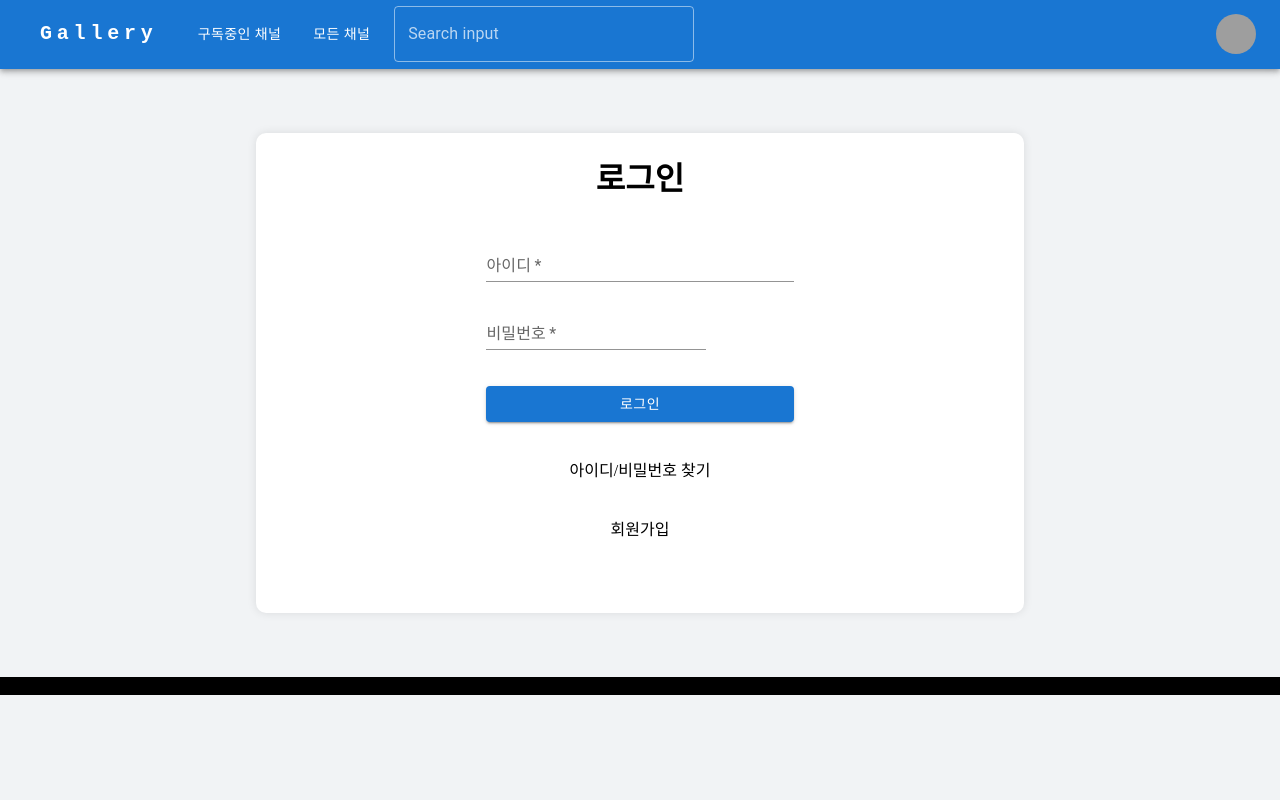
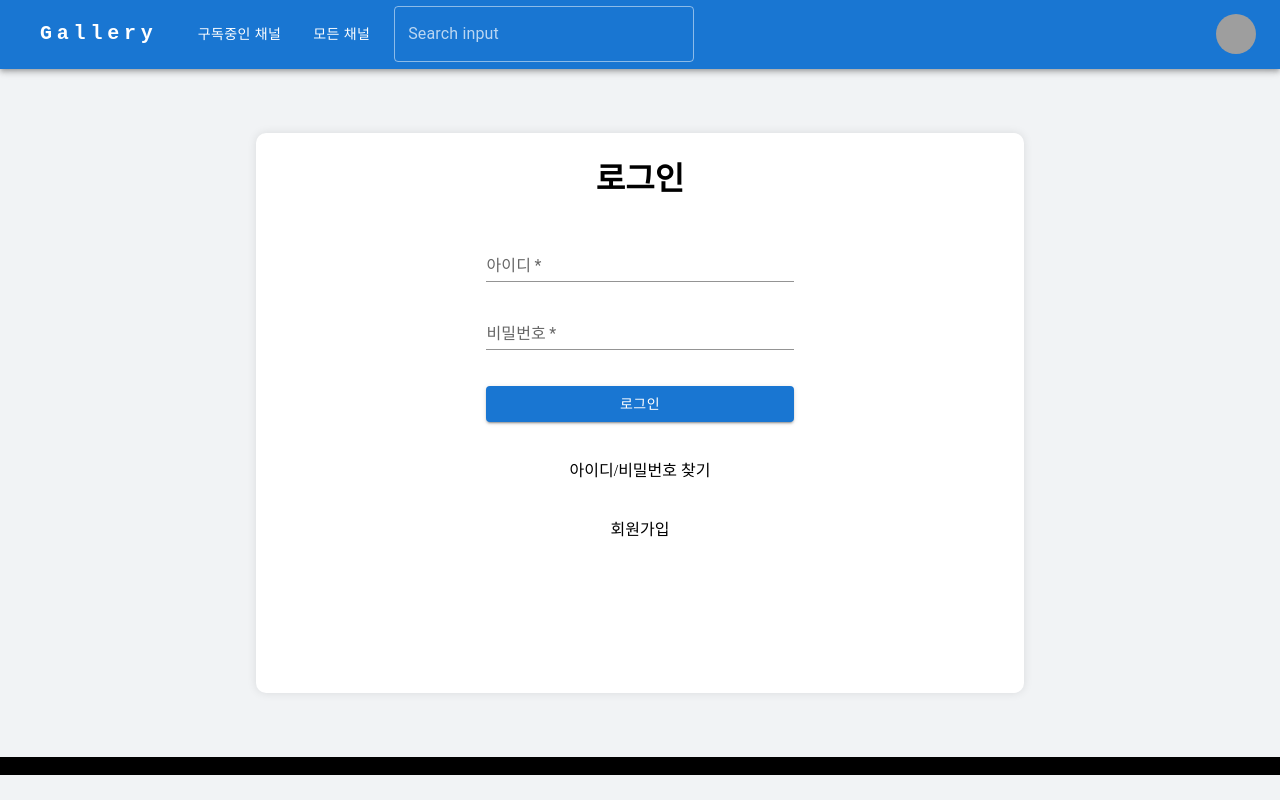
Before and after one commit to sunjom/-, a Next.js app: page /Login in a window 1280 px wide. Built offline with nearby package versions, Linux system fonts and the light colour scheme; grey boxes are pictures that could not be loaded; some icons are missing.

Commit message:
[FE] feat : 로그인 API 구현 완료 , 이후 로그인 유지 방법 구현 생각

```diff
--- a/src/app/Login/page.jsx
+++ b/src/app/Login/page.jsx
@@ -1,69 +1,12 @@
 'use client'
 
 import { BorderWrapper, InputWrapper, LoginWrapper } from "@/component/Login/Css/LoginComponentCss";
+import LoginForm from "@/component/Login/LoginForm";
 import { Box, Button, TextField } from "@mui/material";
 import { useRouter } from "next/navigation";
 import { useState } from "react";
 export default function Login() {
-    const [id,setId] = useState('');
-    const [idError,setIdError] = useState(false);
-    const [password,setPassword] = useState('');
-    const [passwordError,setPasswordError] = useState(false);
-    const [isLoading,setIsLoading] = useState(false);
-    const [error,setError] = useState('');
     const navigate = useRouter();
-
-    const handleIdChange = (e) =>{
-        setId(e.target.value);
-        if(e.target.validity.valid){
-            setIdError(false);
-        }else{
-            setIdError(true);
-        }
-    }
-
-    const handlePasswordChange = (e) =>{
-        setPassword(e.target.value);
-        if(e.target.validity.valid){
-            setPasswordError(false);
-        }else{
-            setPasswordError(true);
-        }
-    }
-    const handleLogin = async (e) =>{
-        e.preventDefault();
-        setIsLoading(true);
-        const form = e.target;
-
-        if(!form.checkValidity()){
-            form.reportValidity();
-            return;
-        }
-
-        const formData = new FormData(form);
-
-        const user = {
-            id:formData.get('id'),
-            password:formData.get('password'),
-        }
-
-        const res = await fetch('/api/Login',{
-            method:'POST',
-            body:JSON.stringify(user),
-            headers:{
-                'Content-Type':'application/json',
-            },
-        });
-
-        const data = await res.json();
-
-        if(res.ok){
-            navigate.push('/');
-        }else{
-            setError(data.message);
-            setIsLoading(false);
-        }
-    }
 
     const handleSignUp = () => {
         navigate.push('/SignUp');
@@ -73,34 +16,7 @@ export default function Login() {
         <LoginWrapper>
             <BorderWrapper>
                 <h2>로그인</h2>
-                <InputWrapper>
-                    <Box
-                        component="form"
-                        noValidate
-                        autoComplete="off"
-                        onSubmit={handleLogin}
-                        >
-                        <TextField
-                            required
-                            value={id}
-                            name="id"
-                            label="아이디"
-                            variant="standard"
-                            onChange={handleIdChange}
-                            />
-                        <div>
-                            <TextField
-                                required
-                                value={password}
-                                name="password"
-                                label="비밀번호"
-                                variant="standard"
-                                onChange={handlePasswordChange} />
-                            <p>{error}</p>
-                        </div>
-                    </Box>
-                    <Button variant="contained">로그인</Button>
-                </InputWrapper>
+                <LoginForm />
                 <p>아이디/비밀번호 찾기</p>
                 <p onClick={handleSignUp}>회원가입</p>
             </BorderWrapper>
--- a/src/app/api/Login/route.js
+++ b/src/app/api/Login/route.js
@@ -5,8 +5,7 @@ export async function POST(req){
     try{
         const {id,password} = await req.json();
 
-        const result = LoginUser({id,password});
-
+        const result = await LoginUser({id,password});
         if(result.message){
             return NextResponse.json({message:result.message}, {status:400});
         }
--- a/src/component/Login/Css/LoginComponentCss.jsx
+++ b/src/component/Login/Css/LoginComponentCss.jsx
@@ -5,7 +5,7 @@ import { Box } from "@mui/material";
 
 export const LoginWrapper = styled.div`
     width:100%;
-    height:60%;
+    height:70%;
     display:flex;
     justify-content:center;
     align-items: center;
@@ -46,19 +46,31 @@ export const InputWrapper = styled.div`
     align-items: center;
     gap: 20px;
 
+    & > form > div{
+        width: 40%;
+    }
+
+    & > form > div > div{
+        width: 100%;
+    }
+`
+
+export const FormWrapper = styled(Box)`
+    width: 100%;
+    display: flex;
+    flex-direction: column;
+    align-items: center;
+    gap: 20px;
+
     & > button{
         width: 40%;
     }
 
-    & > form{
-        width : 100%;
-        display: flex;
-        flex-direction: column;
-        align-items: center;
-        gap: 20px;
+    & > div{
+        width: 40%;
     }
 
-    & > form > div{
-        width: 40%;
+    & > div > div{
+        width: 100%;
     }
 `
--- /dev/null
+++ b/src/component/Login/LoginForm.jsx
@@ -0,0 +1,109 @@
+import { Box, Button, CircularProgress, TextField } from "@mui/material";
+import { FormWrapper, InputWrapper } from "./Css/LoginComponentCss";
+import { useState } from "react";
+import { useRouter } from "next/navigation";
+export default function LoginForm(){
+    const [id,setId] = useState('');
+    const [idError,setIdError] = useState(false);
+    const [password,setPassword] = useState('');
+    const [passwordError,setPasswordError] = useState(false);
+    const [isLoading,setIsLoading] = useState(false);
+    const [error,setError] = useState('');
+
+    const router = useRouter();
+
+    const handleIdChange = (e) =>{
+        setId(e.target.value);
+        if(e.target.validity.valid){
+            setIdError(false);
+        }else{
+            setIdError(true);
+        }
+    }
+
+    const handlePasswordChange = (e) =>{
+        setPassword(e.target.value);
+        if(e.target.validity.valid){
+            setPasswordError(false);
+        }else{
+            setPasswordError(true);
+        }
+    }
+    const handleLogin = async (e) =>{
+        e.preventDefault();
+        setIsLoading(true);
+        console.log("QWE");
+        const form = e.target;
+
+        if(!form.checkValidity()){
+            form.reportValidity();
+            setIsLoading(false);
+            return;
+        }
+
+        const formData = new FormData(form);
+
+        const user = {
+            id:formData.get('id'),
+            password:formData.get('password'),
+        }
+
+        const res = await fetch('/api/Login',{
+            method:'POST',
+            body:JSON.stringify(user),
+            headers:{
+                'Content-Type':'application/json',
+            },
+        });
+
+        const data = await res.json();
+
+        console.log(res.status);
+        if(res.ok){
+            setError('');
+            router.push('/');
+        }else{
+            setError(data.message);
+            setIsLoading(false);
+        }
+    }
+    return(
+        <InputWrapper>
+            <FormWrapper
+            component="form"
+            noValidate
+            autoComplete="off"
+            onSubmit={handleLogin}
+            >
+                <TextField
+                required
+                value={id}
+                name="id"
+                label="아이디"
+                variant="standard"
+                onChange={handleIdChange}
+                error={idError}
+                />
+                <div>
+                    <TextField
+                    required
+                    value={password}
+                    name="password"
+                    label="비밀번호"
+                    variant="standard"
+                    onChange={handlePasswordChange}
+                    error={passwordError}
+                    />
+                    <p>{error ? error : ''}</p>
+                </div>
+                <Button
+                variant="contained"
+                type="submit"
+                disabled={isLoading}
+                >
+                    {isLoading ? <CircularProgress size={24} /> : '로그인'}
+                </Button>
+            </FormWrapper>
+        </InputWrapper>
+    )
+}
--- a/src/component/SignUp/SignUpFormContext.jsx
+++ b/src/component/SignUp/SignUpFormContext.jsx
@@ -81,7 +81,6 @@ export default function SignUpFormContext({isAgree,isLoading, setIsLoading}){
 
         const data = await res.json();
 
-        console.log(data);
         if(res.ok){
             alert('회원가입 완료');
             router.push('/Login');
--- a/src/lib/Controller/userController.js
+++ b/src/lib/Controller/userController.js
@@ -1,3 +1,4 @@
+import { NextResponse } from "next/server";
 import { connectDB } from "../databases";
 
 export async function RegisterUser(user){
@@ -31,7 +32,7 @@ export async function LoginUser(user){
         const result = await userData.findOne({id:user.id, password:user.password});
 
         if(!result){
-            return {message:"아이디 또는 비밀번호가 일치하지 않습니다."};
+            return {message:"아이디 또는 비밀번호가 일치하지 않습니다.", status:400};
         }
         return result;
     }catch(err){
```
